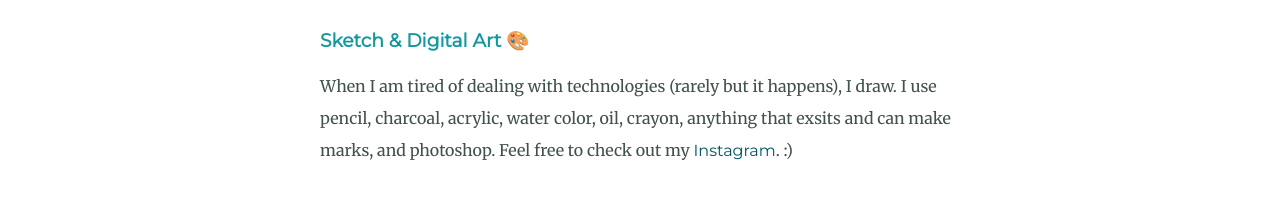
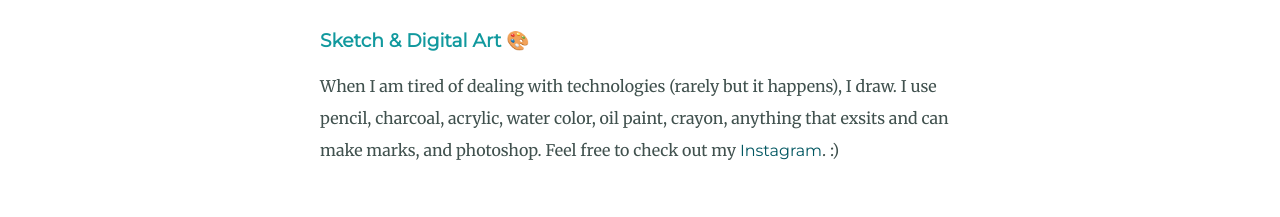
Before and after one commit to ChengTang62/cv, a plain HTML site: page index.html in a window 1280 px wide. Shown: the part 1265-1482 px from the top of the page. Drawn offline with Linux system fonts and the light colour scheme.

Commit message:
2022-11-17

```diff
--- a/index.html
+++ b/index.html
@@ -49,7 +49,7 @@
       <div class="skill-row">
         <h3>Sketch & Digital Art 🎨</h3>
         <p>When I am tired of dealing with technologies (rarely but it happens), I draw.
-          I use pencil, charcoal, acrylic, water color, oil, crayon, anything that exsits and can make marks, and photoshop.
+          I use pencil, charcoal, acrylic, water color, oil paint, crayon, anything that exsits and can make marks, and photoshop.
           Feel free to check out my <a href="https://www.instagram.com/art_pieces_rt/">Instagram</a>. :)
         </p>
       </div>
```
